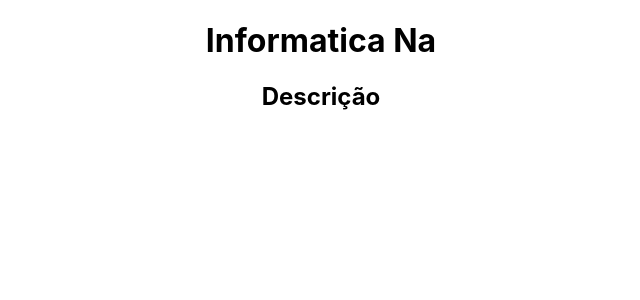
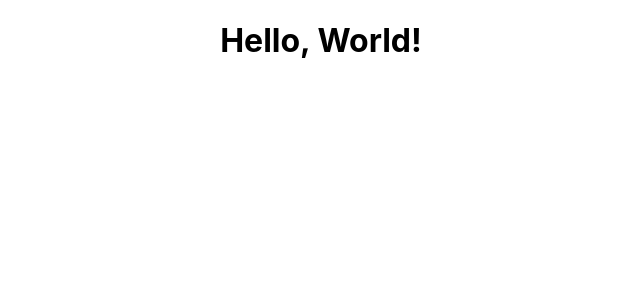
Before and after one commit to JeanRojasD/React-NA, a React (Create React App) app: page / in a window 1280 px wide. Shown: the top 300 px of the page, without its empty margins (319-959 px from the left). Built offline with nearby package versions, Linux system fonts and the light colour scheme.

Commit message:
Atualizado rodape

```diff
--- a/src/App.js
+++ b/src/App.js
@@ -1,12 +1,12 @@
 import React from 'react';
 import logo from './logo.svg';
 import './App.css';
+import Rodape from './components/Rodape';
 
 function App() {
   return (
     <div className="App">
-     <h1>Informatica Na</h1>
-     <h2>Descrição</h2>
+      <Rodape />
     </div>
   );
 }
--- a/src/components/Rodape/index.jsx
+++ b/src/components/Rodape/index.jsx
@@ -0,0 +1,9 @@
+import React from 'react'
+
+function Rodape(){
+    return(
+        <h1>Hello, World!</h1>
+    );
+}
+
+export default Rodape;
```
